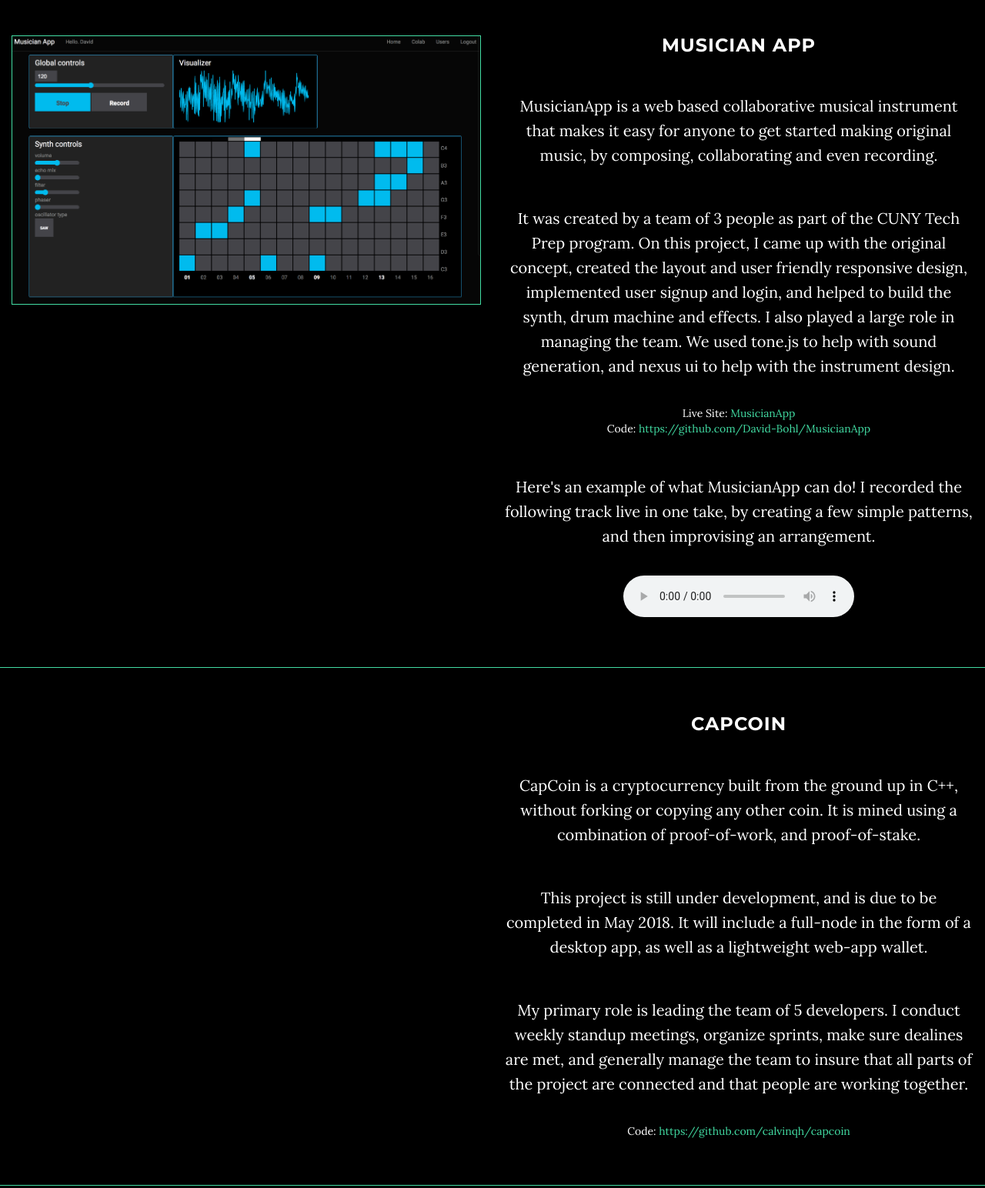
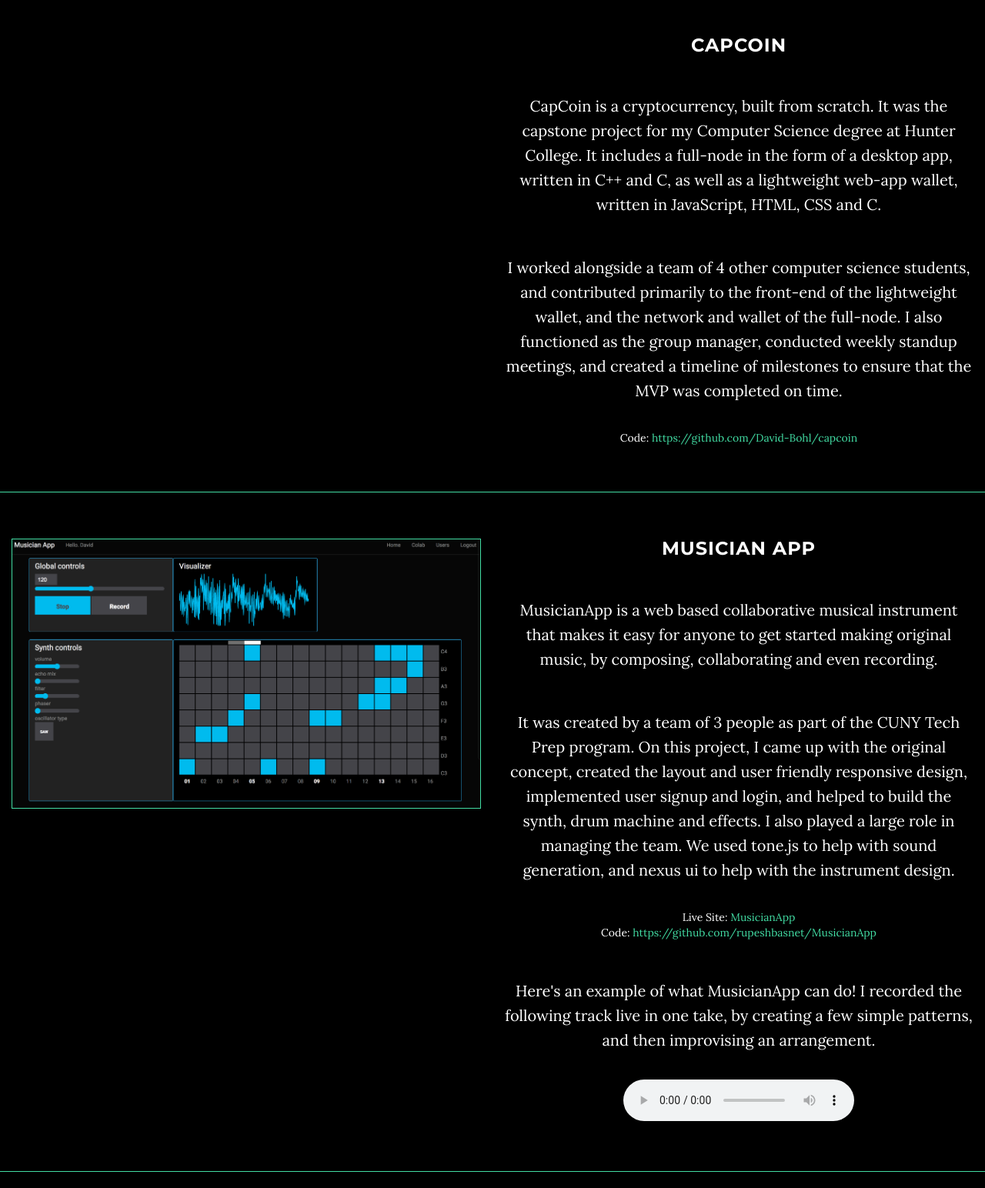
Before and after one commit to David-Bohl/David-Bohl.github.io, a plain HTML site: page index.html in a window 1280 px wide. Shown: the part 1860-3404 px from the top of the page at 77% size. Drawn offline with Linux system fonts and the light colour scheme.

Commit message:
update capcoin description to describe completed project

```diff
--- a/index.html
+++ b/index.html
@@ -110,6 +110,21 @@
 
           <div class="row project-row">
             <div class="col-lg-6 text-center">
+            </div>
+            <div class="col-lg-6 text-center">
+              <h3>CapCoin</h3>
+              <p>CapCoin is a cryptocurrency, built from scratch. It was the capstone project for my Computer Science degree at Hunter College.
+                It includes a full-node in the form of a desktop app, written in C++ and C, as well as a lightweight web-app wallet, written in JavaScript, HTML, CSS and C.</p>
+                <p>I worked alongside a team of 4 other computer science students,
+                and contributed primarily to the front-end of the lightweight wallet, and the network and wallet of the full-node.
+                I also functioned as the group manager, conducted weekly standup meetings, and created a timeline of milestones to ensure that the MVP was completed on time.  </p>
+
+              <div>Code: <a href="https://github.com/David-Bohl/capcoin" target="_blank"> https://github.com/David-Bohl/capcoin </a></div>
+            </div>
+          </div>
+
+          <div class="row project-row">
+            <div class="col-lg-6 text-center">
               <img src="img/musicianapp_1.png" class="img-responsive portfolio-image" alt="MusicianApp Screenshot">
             </div>
             <div class="col-lg-6 text-center">
@@ -117,7 +132,7 @@
               <p>MusicianApp is a web based collaborative musical instrument that makes it easy for anyone to get started making original music, by composing, collaborating and even recording.</p>
               <p>It was created by a team of 3 people as part of the CUNY Tech Prep program.  On this project, I came up with the original concept, created the layout and user friendly responsive design, implemented user signup and login, and helped to build the synth, drum machine and effects.  I also played a large role in managing the team.  We used tone.js to help with sound generation, and nexus ui to help with the instrument design. </p>
               <div>Live Site: <a href="http://young-garden-19844.herokuapp.com/" target="_blank">MusicianApp</a></div>
-              <div>Code: <a href="https://github.com/rupeshbasnet/MusicianApp" target="_blank">https://github.com/David-Bohl/MusicianApp</a></div>
+              <div>Code: <a href="https://github.com/rupeshbasnet/MusicianApp" target="_blank">https://github.com/rupeshbasnet/MusicianApp</a></div>
               <p>Here's an example of what MusicianApp can do!  I recorded the following track live in one take, by creating a few simple patterns, and then improvising an arrangement.  </p>
               <audio controls>
                 <source src="audio/MusicianApp-Jam1.mp3" type="audio/mpeg">
@@ -126,20 +141,6 @@
 
             </div>
           </div>
-
-          <div class="row project-row">
-            <div class="col-lg-6 text-center">
-
-            </div>
-            <div class="col-lg-6 text-center">
-              <h3>CapCoin</h3>
-              <p>CapCoin is a cryptocurrency built from the ground up in C++, without forking or copying any other coin.  It is mined using a combination of proof-of-work, and proof-of-stake.  </p>
-              <p>This project is still under development, and is due to be completed in May 2018.  It will include a full-node in the form of a desktop app, as well as a lightweight web-app wallet.  </p>
-              <p>My primary role is leading the team of 5 developers.  I conduct weekly standup meetings, organize sprints, make sure dealines are met, and generally manage the team to insure that all parts of the project are connected and that people are working together.  </p>
-              <div>Code: <a href="https://github.com/calvinqh/capcoin" target="_blank">https://github.com/calvinqh/capcoin</a></div>
-            </div>
-          </div>
-
 
           <div class="row project-row">
             <div class="col-lg-6 text-center">
```
